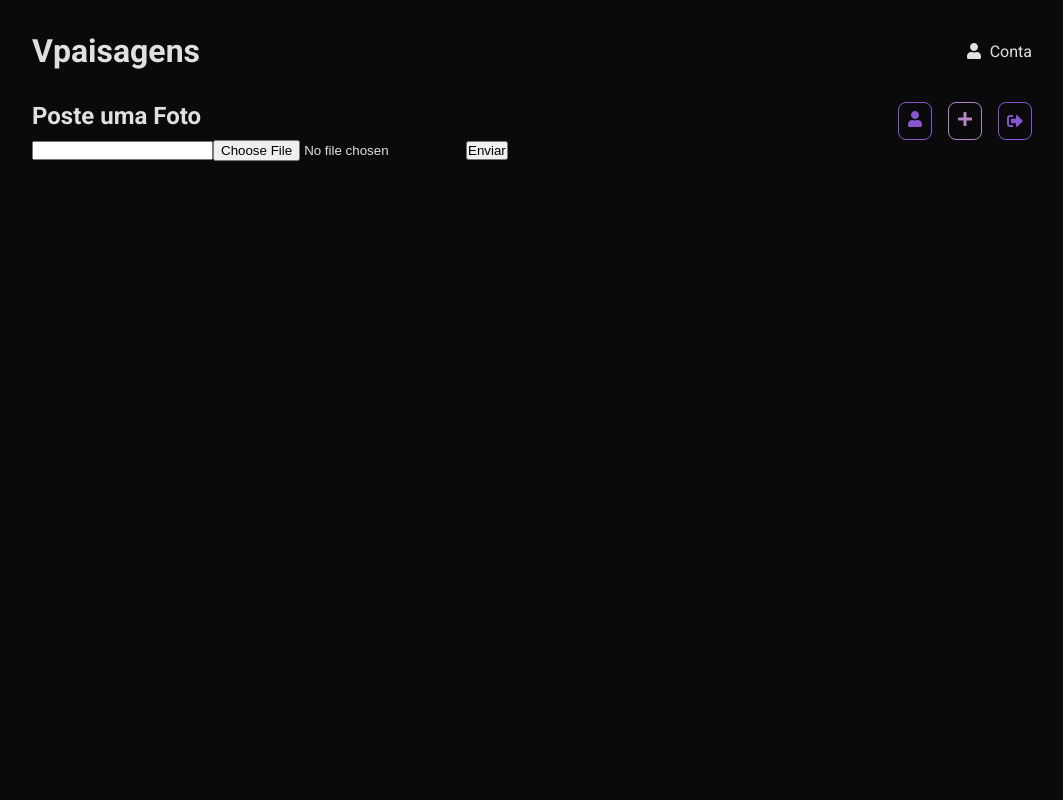
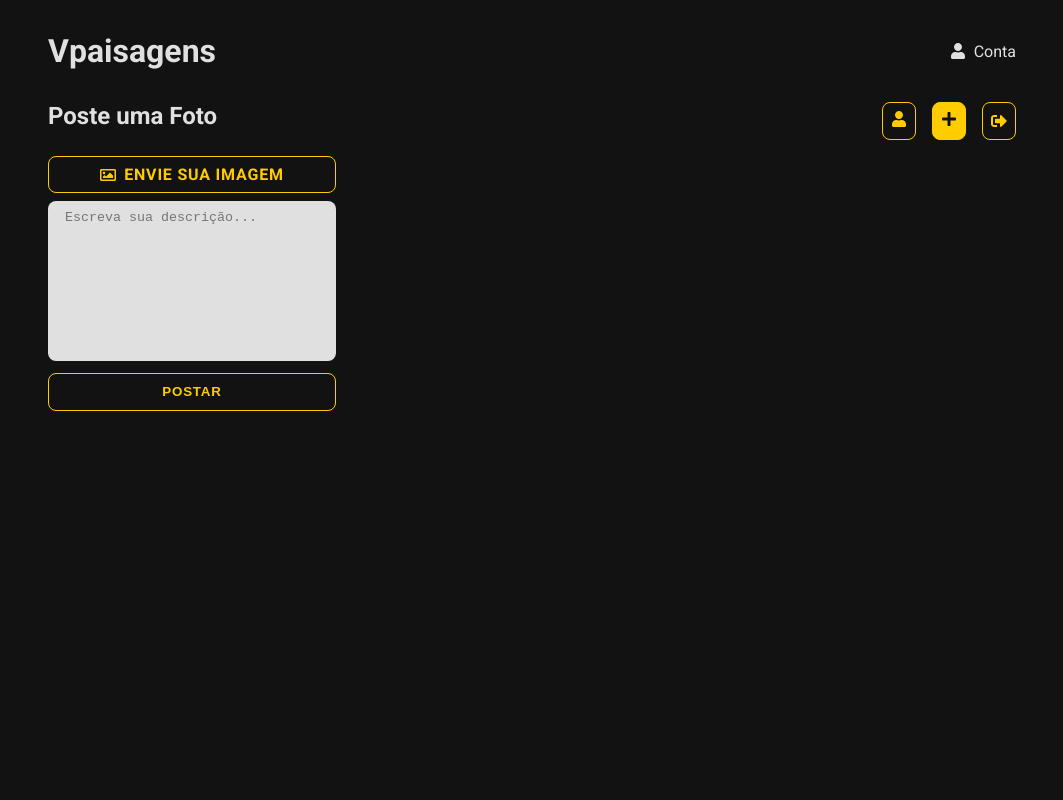
Before and after one commit to Vacf04/vpaisagens, a Next.js app: page /conta/postar in a window 1280 px wide. Shown: the top 800 px of the page, without its empty margins (108-1171 px from the left). Built offline with nearby package versions, Linux system fonts and the light colour scheme; no server answers.

Commit message:
Feat: estilos da parte de postar imagens

```diff
--- a/src/app/globals.css
+++ b/src/app/globals.css
@@ -1,25 +1,12 @@
 :root {
-  /* Base Colors */
-  --color-background-primary: #0a0a0a; /* Very dark black */
-  --color-background-secondary: #1a237e; /* Deep Navy Blue */
-  --color-background-card: #1a237e; /* Can be same as secondary or slightly different */
+  --color-background-primary: #121212;
 
-  /* Text Colors */
-  --color-text-primary: #e0e0e0; /* Light Gray */
-  --color-text-secondary: #95a5a6; /* Slightly darker gray for details */
-  --color-text-highlight: #64b5f6; /* Starry Sky Blue for links/titles */
+  --color-text-primary: #e0e0e0;
 
-  /* Accent / Action Colors */
-  --color-accent: #8854d0; /* Amethyst Purple for buttons, active icons */
-  --color-accent-hover: #b384c8; /* Lighter purple for hover states */
-  --color-border-elements: #2f3640; /* Charcoal Gray for subtle borders */
-  --color-icon: #64b5f6; /* Blue for standard icons */
-  --color-success: #27ae60; /* Green for success messages */
-  --color-error: #e74c3c; /* Red for error messages */
-
-  /* Opacity Colors (for overlays, etc.) */
-  --color-overlay-dark: rgba(0, 0, 0, 0.7);
-  --color-overlay-bluish: rgba(26, 35, 126, 0.5);
+  --color-accent: #ffcc00;
+  --color-accent-hover: #c9a100;
+  --color-success: #27ae60;
+  --color-error: #e74c3c;
 
   --border-radius: 0.5rem;
   --box-shadow-card: 0 4px 8px rgba(0, 0, 0, 0.2);
@@ -58,6 +45,7 @@ a {
 
 .container {
   max-width: 1000px;
+  padding: 0 1rem;
   margin: 0 auto;
 }
 
--- /dev/null
+++ b/src/components/conta/FormPostar.module.css
@@ -0,0 +1,63 @@
+.descriptionInput {
+  resize: none;
+  height: 10rem;
+  width: 18rem;
+  border-radius: var(--border-radius);
+  padding: 0.5rem 1rem;
+  border: 0.1rem solid transparent;
+  color: var(--color-background-primary);
+  transition: var(--transition);
+  background-color: var(--color-text-primary);
+  margin-bottom: 0.5rem;
+}
+
+.descriptionInput:focus,
+.descriptionInput:hover {
+  outline: none;
+  border-color: var(--color-accent);
+  box-shadow: 0 0 5px var(--color-accent);
+}
+
+.label {
+  display: block;
+}
+
+.inputImage {
+  display: none;
+}
+
+.labelImage {
+  border: solid 0.1rem var(--color-accent);
+  background-color: transparent;
+  padding: 0.5rem 1rem;
+  border-radius: var(--border-radius);
+  display: flex;
+  align-items: center;
+  gap: 0.5rem;
+  text-transform: uppercase;
+  font-weight: bold;
+  letter-spacing: 0.05rem;
+  color: var(--color-accent);
+  cursor: pointer;
+  transition: var(--transition);
+  width: max-content;
+  margin-bottom: 0.5rem;
+  width: 18rem;
+  justify-content: center;
+}
+
+.labelImage:focus,
+.labelImage:hover {
+  outline: none;
+  background-color: var(--color-accent);
+  color: var(--color-background-primary);
+}
+
+.postarContent {
+  display: flex;
+  gap: 2rem;
+}
+
+.previewImg {
+  border-radius: var(--border-radius);
+}
--- a/src/components/conta/HeaderConta.module.css
+++ b/src/components/conta/HeaderConta.module.css
@@ -2,6 +2,7 @@
   display: flex;
   gap: 1rem;
   justify-content: space-between;
+  margin-bottom: 1rem;
 }
 
 .header nav ul {
@@ -21,8 +22,8 @@
 
 .header li:hover,
 .header .active {
-  border-color: var(--color-accent-hover);
-  color: var(--color-accent-hover);
+  background-color: var(--color-accent);
+  color: var(--color-background-primary);
 }
 
 .header li:last-child {
--- a/src/components/conta/HeaderConta.tsx
+++ b/src/components/conta/HeaderConta.tsx
@@ -16,7 +16,7 @@ function getTitle(pathname: string) {
 
 export default function HeaderConta() {
   const router = useRouter();
-  const { supabaseClient, user } = useAuth();
+  const { supabaseClient } = useAuth();
   const pathname = usePathname();
 
   async function handleLogout() {
@@ -25,7 +25,6 @@ export default function HeaderConta() {
     if (error) {
       console.error("Erro ao fazer logout:", error);
     } else {
-      console.log("Usuário deslogado com sucesso!");
       router.push("/login");
     }
   }
--- a/src/components/conta/formPostar.tsx
+++ b/src/components/conta/formPostar.tsx
@@ -3,6 +3,9 @@ import { useEffect, useState } from "react";
 import { useAuth } from "@/context/authContext";
 import Image from "next/image";
 import photoPost from "@/actions/photo-post";
+import styles from "./FormPostar.module.css";
+import { FaRegImage } from "react-icons/fa";
+import Button from "../forms/Button";
 
 export default function FormPostar() {
   const [description, setDescription] = useState("");
@@ -85,12 +88,17 @@ export default function FormPostar() {
   }, [previewImageUrl]);
 
   return (
-    <>
+    <div className={styles.postarContent}>
       <form onSubmit={handleSubmit}>
-        <input
-          type="text"
+        <label htmlFor="image" className={styles.labelImage}>
+          <FaRegImage />
+          Envie sua Imagem
+        </label>
+        <textarea
+          placeholder="Escreva sua descrição..."
           name="description"
           id="description"
+          className={styles.descriptionInput}
           value={description}
           onChange={(e) => setDescription(e.target.value)}
         />
@@ -99,25 +107,34 @@ export default function FormPostar() {
           accept="image/*"
           name="image"
           id="image"
+          className={styles.inputImage}
           onChange={handleImagePreview}
         />
+        <Button
+          type="submit"
+          disabled={loading}
+          style={{
+            width: "100%",
+            justifyContent: "center",
+            marginBottom: ".5rem",
+          }}
+        >
+          Postar
+        </Button>
         {error && <p className="errorMessage">{error}</p>}
         {success && <p className="successMessage">{success}</p>}
-        <button type="submit" disabled={loading}>
-          Enviar
-        </button>
       </form>
       {previewImageUrl && (
         <div>
-          <h2>Pré-visualização:</h2>
           <Image
             src={previewImageUrl}
             alt="Pré-visualização da imagem selecionada"
-            width={200}
-            height={200}
+            className={styles.previewImg}
+            width={255}
+            height={255}
           />
         </div>
       )}
-    </>
+    </div>
   );
 }
--- a/src/components/conta/postsConta.module.css
+++ b/src/components/conta/postsConta.module.css
@@ -6,7 +6,7 @@
 }
 
 .containerImagePost {
-  position: relative; /* Isso cria um contexto de posicionamento para os elementos filhos */
+  position: relative;
   width: 300px;
   height: 400px;
 }
--- /dev/null
+++ b/src/components/forms/Button.module.css
@@ -0,0 +1,21 @@
+.button {
+  border: solid 0.1rem var(--color-accent);
+  background-color: transparent;
+  padding: 0.65rem 1.5rem;
+  border-radius: var(--border-radius);
+  display: flex;
+  align-items: center;
+  text-transform: uppercase;
+  font-weight: bold;
+  letter-spacing: 0.05rem;
+  color: var(--color-accent);
+  cursor: pointer;
+  transition: var(--transition);
+}
+
+.button:focus,
+.button:hover {
+  outline: none;
+  background-color: var(--color-accent);
+  color: var(--color-background-primary);
+}
--- /dev/null
+++ b/src/components/forms/Button.tsx
@@ -0,0 +1,14 @@
+import React from "react";
+import styles from "./Button.module.css";
+
+type ButtonType = React.ButtonHTMLAttributes<HTMLButtonElement>;
+
+const Button = ({ children, ...props }: ButtonType) => {
+  return (
+    <button {...props} className={styles.button}>
+      {children}
+    </button>
+  );
+};
+
+export default Button;
```
Also changed, not shown: src/middleware.ts (+1 -22 lines).
